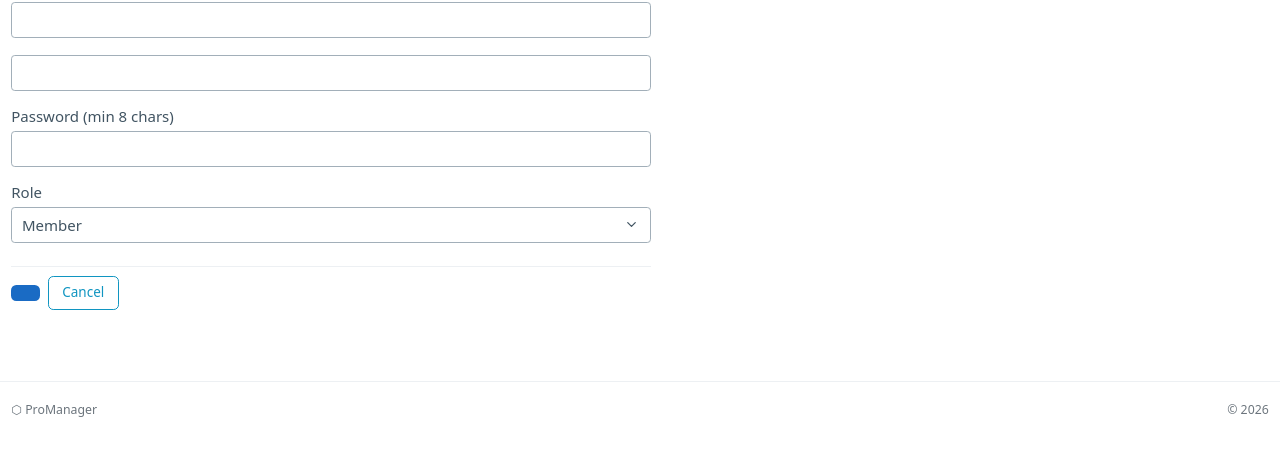
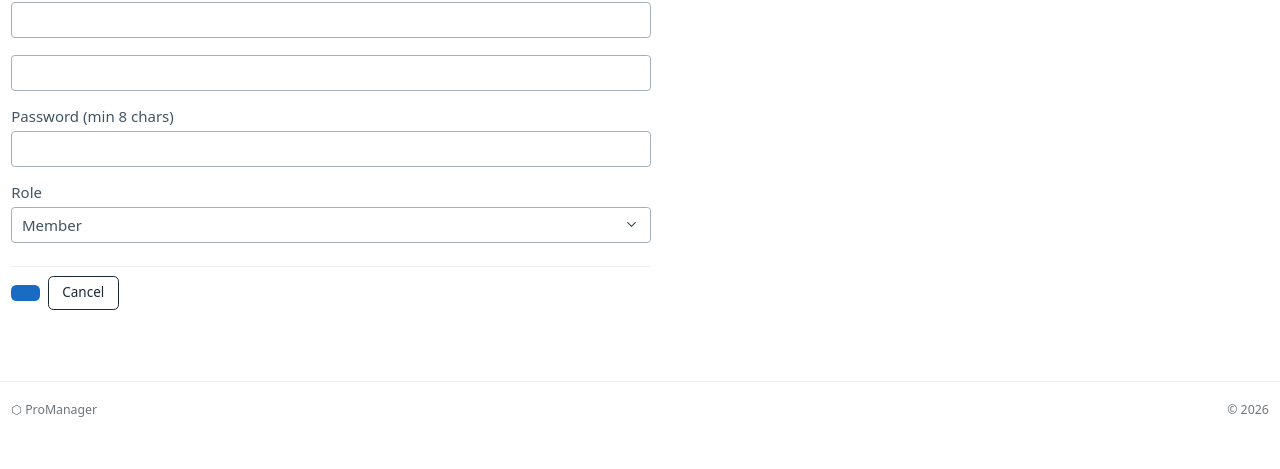
Before and after one commit to dennyschwender/promanager, a Python web app: template templates/auth/register.html in a window 1280 px wide. Shown: the part 86-555 px from the top of the page. Run offline with Jinja, Linux system fonts and the light colour scheme; the template is opened without the code that fills it, so the values that code supplies are empty.

Commit message:
fix: btn-outline text visible on light theme
Co-Authored-By: Claude Sonnet 4.6 <noreply@anthropic.com>

```diff
--- a/static/css/main.css
+++ b/static/css/main.css
@@ -79,8 +79,11 @@ button.btn {
 .btn-primary:hover { filter: brightness(1.12); color: #fff; }
 .btn-outline {
   background: transparent;
-  color: var(--color, inherit);
+  color: var(--pico-color, var(--contrast, #333));
   border-color: currentColor;
+}
+[data-theme="dark"] .btn-outline {
+  color: var(--pico-color, var(--contrast, #eee));
 }
 .btn-outline:hover { background: rgba(0,0,0,.06); }
 [data-theme="dark"] .btn-outline:hover { background: rgba(255,255,255,.08); }
```
